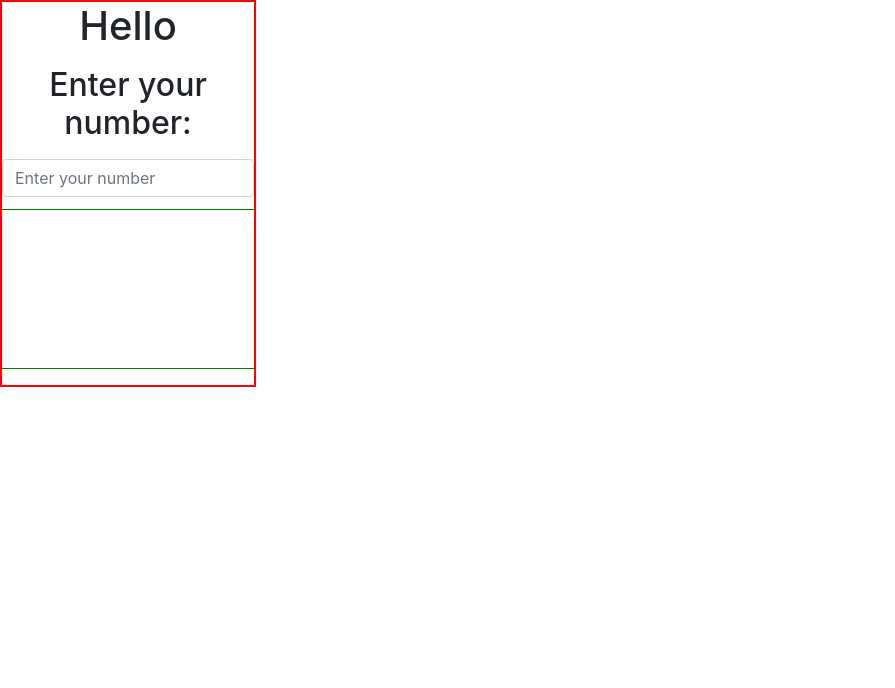
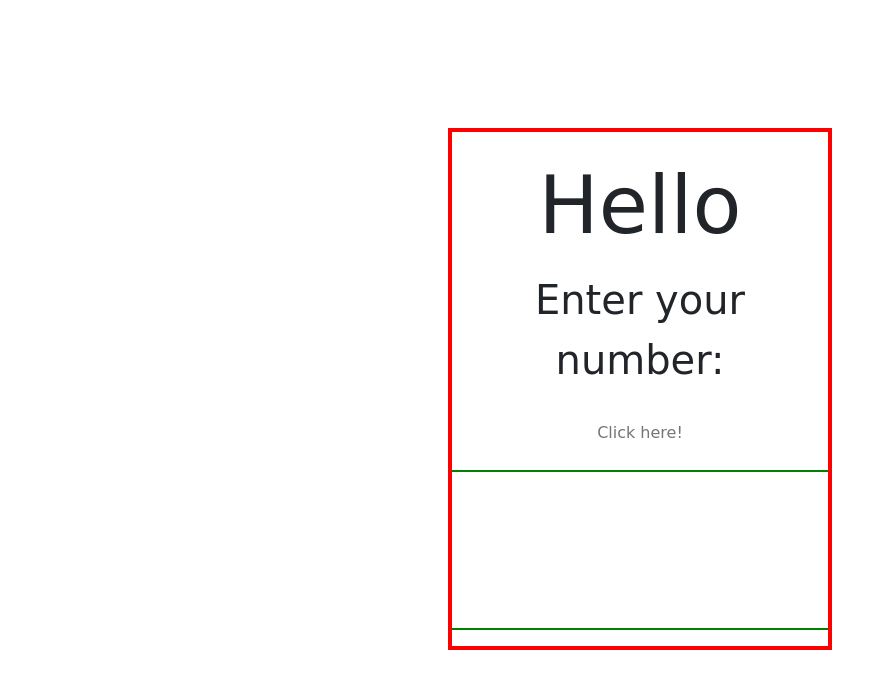
Before and after one commit to gAbordAvid/numConverter, a plain HTML site: page index.html in a window 1280 px wide. Shown: the whole page, without its empty margins (0-895 px from the left). Drawn offline with nearby package versions, Linux system fonts and the light colour scheme; a web font is replaced by a local one.

Commit message:
Adding hundreds and styling

```diff
--- a/app.js
+++ b/app.js
@@ -24,6 +24,13 @@ function numConverter (num,res) {
        wordOfNums = tenToNinety[Math.floor(x/(10*Math.pow(1000,i)))] + '-' + oneToNineTeen[Math.floor(x/Math.pow(1000,i))%10] + bigNums[i] + ' ' +wordOfNums;
 
       }
+      /*getting the word "hundreds" searching backwards
+
+        123456 => one hundred four hundred
+      */
+        x = num%(Math.pow(1000,i+1));
+        if (Math.floor(x/(100*Math.pow(1000,i))) !== 0)wordOfNums = oneToNineTeen[Math.floor(x/(100*Math.pow(1000,i)))] + 'hundred ' +wordOfNums;
+
     }
 
   }
--- a/index.html
+++ b/index.html
@@ -4,16 +4,17 @@
     <meta charset="UTF-8">
     <meta name="viewport" content="width=device-width, initial-scale=1.0">
     <link rel="stylesheet" href="https://cdn.jsdelivr.net/npm/bootstrap@4.5.3/dist/css/bootstrap.min.css" integrity="sha384-TX8t27EcRE3e/ihU7zmQxVncDAy5uIKz4rEkgIXeMed4M0jlfIDPvg6uqKI2xXr2" crossorigin="anonymous">
+    <link href="https://fonts.googleapis.com/css2?family=Chilanka&display=swap" rel="stylesheet">
     <link rel="stylesheet" href="style.css">
     <title>Document</title>
 </head>
 <body >
-    <div class="form-positions">
+    <div class="form-position">
         <form class=" text-center ">
             <div class="form-group ">
                 <label for=""><h1>Hello</h1></label><br>
-                <label for=""><h2>Enter your number:</h2></label><br>
-              <input  id="exampleInputEmail1" onkeyup="numConverter(this.value,'displayHere');" type="text" class="form-control"  placeholder="Enter your number">
+                <label for=""><p>Enter your number:</p></label><br>
+              <input class="btn" id="exampleInputEmail1" onkeyup="numConverter(this.value,'displayHere');" type="text" class="form-control"  placeholder="Click here!">
               <div id="displayHere"></div>
           </form>
     </div>
--- a/style.css
+++ b/style.css
@@ -1,18 +1,27 @@
 .form-position{
-    display: flex !important;
+    width: 100%;
+    display: flex;
     justify-content: center;
-    align-items: center;
 }
 form{
     height: auto;
-   width: 20%;
-   border: 2px solid red;
-
+    width: 30%;
+    margin-top: 10%;
+    padding-top: 2%;
+    border: 4px solid red;
+    font-family: 'Chilanka', cursive;
+}
+h1{
+    font-size: 10vh;
+}
+p{
+    font-size: 5vh;
 }
 #displayHere{
     margin-top: 5%;
     width: 100%;
     height: 20vh;
-    border-top: 1px solid green;
-    border-bottom: 1px solid green;
+    border-top: 2px solid green;
+    border-bottom: 2px solid green;
+    font-weight: bold;
 }
```
